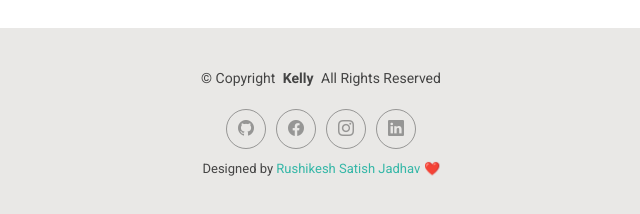
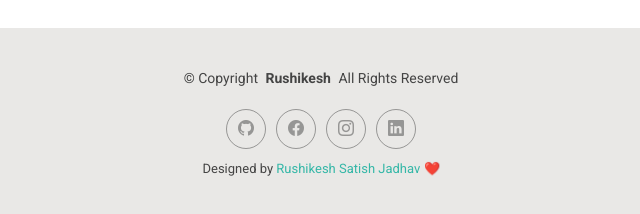
Before and after one commit to Mustak-09/MustakDeveloper, a plain HTML site: page contact.html in a window 1280 px wide. Shown: the part 1117-1331 px from the top of the page, 319-959 px from the left. Drawn offline with Linux system fonts and the light colour scheme.

Commit message:
Updated Portfolio V2

```diff
--- a/contact.html
+++ b/contact.html
@@ -161,7 +161,7 @@
 
     <div class="container">
       <div class="copyright text-center ">
-        <p>© <span>Copyright</span> <strong class="px-1 sitename">Kelly</strong> <span>All Rights Reserved<br></span></p>
+        <p>© <span>Copyright</span> <strong class="px-1 sitename">Rushikesh</strong> <span>All Rights Reserved<br></span></p>
       </div>
       <div class="social-links d-flex justify-content-center">
         <a href="https://www.github.com/RushikeshSJ"><i class="bi bi-github"></i></a>
```
